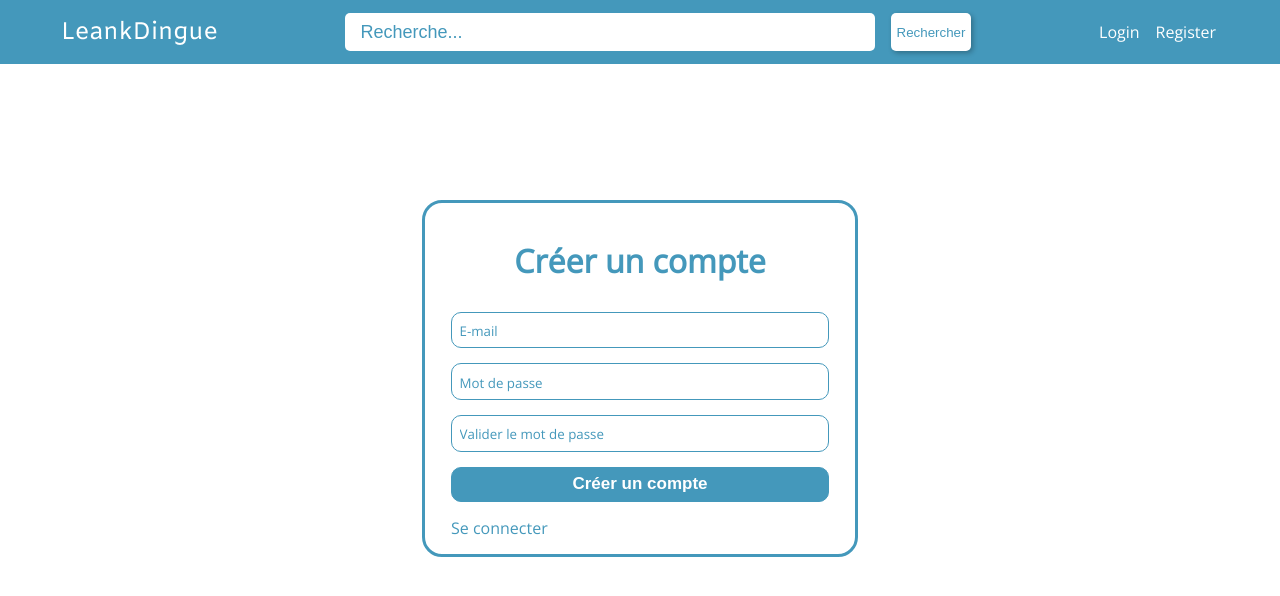
After one commit to gauthiermyr/web-dev-projet, a PHP site: page /register.php in a window 1280 px wide. The commit adds this page. Shown: the top 596 px of the page. Run offline with PHP 8.4, Linux system fonts and the light colour scheme.

Commit message:
Ajout pages connexion, création de compte et mdp oublié

```diff
--- a/public/css/template.css
+++ b/public/css/template.css
@@ -59,8 +59,6 @@ body {
 .container {
     margin-top: 128px;
     width: min(90%, 1240px);
-    height: 400px;
-    background-color: var(--light-blue);
     margin-left: auto;
     margin-right: auto;
 
@@ -134,14 +132,141 @@ body {
 /// Section post creation
 */
 
+.post-creation-box {
+    width: 100%;
+    border-top: 1px solid var(--blue);
+    padding-top: 32px;
+    display: flex;
+    flex-direction: row;
+    align-items: flex-end;
+}
 
+#post-creation-textarea {
+    width: 95%;
+    height: 128px;
+    border: none;
+}
+
+.post-creation-box
 
 /*
 /// Section post feed
 */
 
+.post-container {
+    padding: 32px 0px ;
+    border-bottom: 1px solid var(--blue);
+}
 
+.post-navigation-date {
+
+}
+
+.post-navigation-profile {
+    display: flex;
+    align-items: center;
+    gap: 16px;
+}
+
+.post-navigation-profile * {
+    margin: 0;
+}
+
+.post-body {
+    margin-top: 32px;
+    margin-bottom: 64px;
+}
+
+.post-footer {
+    display: flex;
+    justify-content: space-between;
+}
 
 /*
-/// Section ...
+/// Section identification
 */
+
+.identification {
+    border: 3px solid var(--blue);
+    border-radius: 20px;
+    margin: 200px 33% 100px 33%;
+    padding: 2% 2% 0% 2%;
+    color: var(--blue);
+}
+
+.identification-titre h2 {
+    font-weight: bold;
+    font-size: 32px;
+    margin-bottom: 15px;
+    margin-top: 10px;
+    text-align: center;
+}
+
+.identification-titre p {
+    font-size: 15px;
+    text-align: center;
+    margin: 0px 0px 5px 0px;
+}
+
+.identification-write-input::placeholder {
+    font-family: 'Open Sans',serif;
+    color: var(--blue);
+}
+
+.identification-write-input {
+    border: 1px solid var(--blue);
+    width: 97%;
+    border-radius: 10px;
+    padding-left: 2%;
+    padding-top: 1%;
+    height: 30px;
+    margin: 0px;
+    margin-top: 15px;
+}
+
+.identification-valider {
+    margin-top: 15px;
+}
+
+.identification-valider-button {
+    color: var(--white);
+    background-color: var(--blue);
+    border: 1px solid var(--blue);
+    border-radius: 10px;
+    width: 100%;
+    height: 35px;
+    font-size: 17px;
+    font-weight: bold;
+}
+
+.identification-valider-button:hover {
+    background-color: var(--dark-blue);
+}
+
+.identification-changer {
+    margin: 15px 0px;
+}
+
+.identification-changer p {
+    margin: 3px 0px;
+}
+
+.identification-changer a:link {
+    text-decoration: none;
+    color: var(--blue);
+}
+
+.identification-changer a:hover {
+    margin: 3px 0px;
+    text-decoration: underline;
+}
+
+.identification-changer a:active {
+    margin: 3px 0px;
+    text-decoration: underline;
+}
+
+.identification-changer a:visited {
+    text-decoration: none;
+    color: var(--blue);
+}
--- /dev/null
+++ b/register.php
@@ -0,0 +1,48 @@
+<!DOCTYPE html>
+<html lang="fr">
+<head>
+    <meta charset="UTF-8">
+    <meta http-equiv="X-UA-Compatible" content="IE=edge">
+    <meta name="viewport" content="width=device-width, initial-scale=1.0">
+    <link href="./public/css/template.css" rel="stylesheet">
+    <title>LeankDingue</title>
+</head>
+<body>
+    <div class="navigation">
+        <div id="nav-container">
+            <div class="nav-element">
+                <img src="./public/img/LeankDingue.png"></img>
+            </div>
+            <div class="nav-element">
+                <input id="input-nav-bar" type="text" placeholder="Recherche..."></input>
+                <button class="hover-translate" onclick="search()">Rechercher</button>
+            </div>
+            <div class="nav-element text-white">
+                <span onclick="alert('login')" class="clickable hover-translate">Login</span>
+                <span onclick="alert('register')" class="clickable hover-translate">Register</span>
+            </div>
+        </div>
+    </div>
+    <div class="identification">
+        <div class="identification-titre">
+            <h2>Créer un compte</h2>
+        </div>
+        <div class="identification-write">
+            <input class="identification-write-input" type="text" placeholder="E-mail"></input>
+        </div>
+        <div class="identification-write clickable">
+            <input class="identification-write-input" type="text" placeholder="Mot de passe"></input>
+        </div>
+        <div class="identification-write clickable">
+            <input class="identification-write-input" type="text" placeholder="Valider le mot de passe"></input>
+        </div>
+        <div class="identification-valider">
+            <button class="identification-valider-button clickable" onclick="">Créer un compte</button>
+        </div>
+        <div class="identification-changer clickable">
+            <p><a href="login.php">Se connecter</a></p>
+        </div>
+    </div>
+    <script src="./public/js/main.js"></script>
+</body>
+</html>
```
Also changed, not shown: forgot-mdp.php (added, +43 -0 lines), login.php (added, +46 -0 lines).
